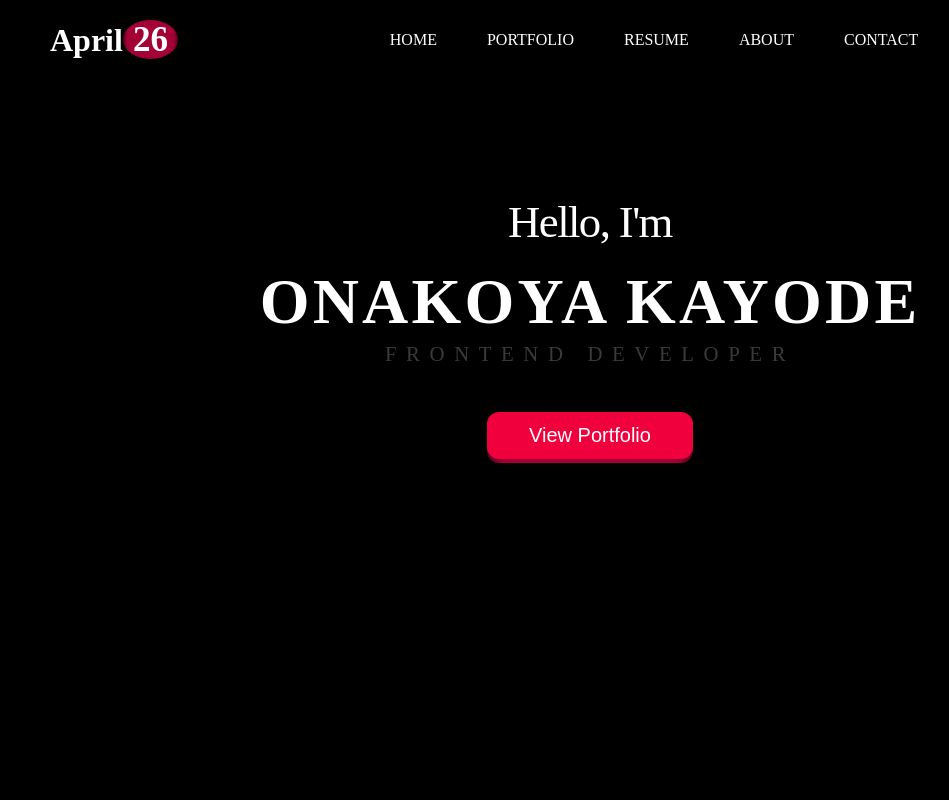
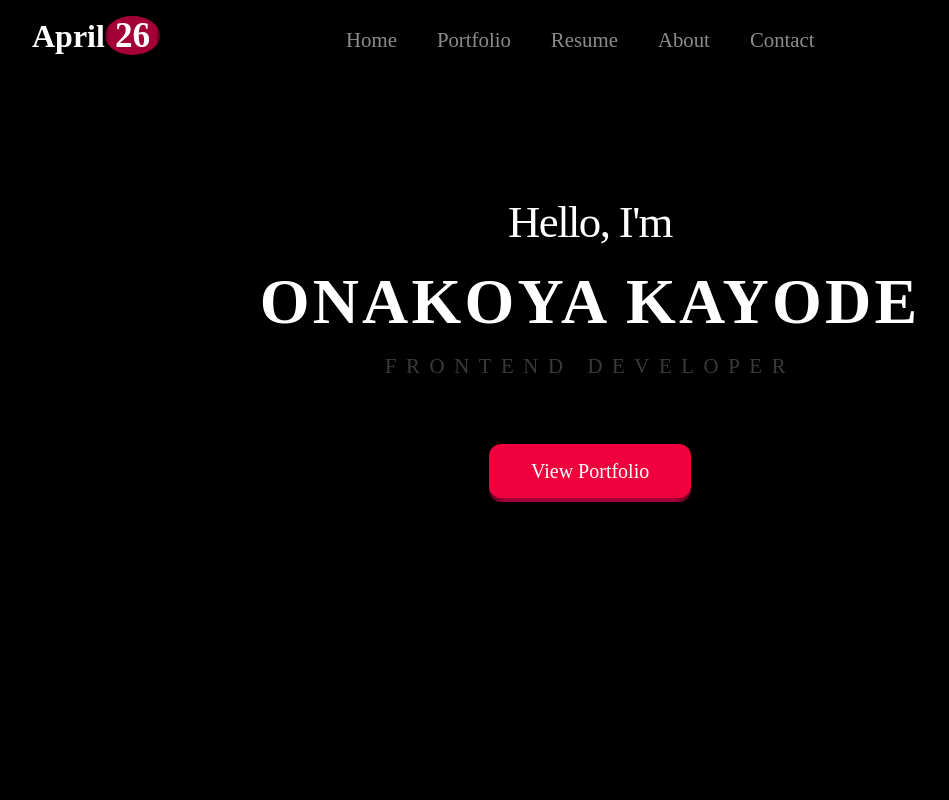
Before and after one commit to onakoyakayode/my-portfolio, a React (Create React App) app: page / in a window 1280 px wide. Shown: the top 800 px of the page, without its empty margins (50-999 px from the left). Built offline with nearby package versions, Linux system fonts and the light colour scheme; a web font is replaced by a local one.

Commit message:
add boostrap toggle-button

```diff
--- a/package.json
+++ b/package.json
@@ -6,7 +6,9 @@
     "@testing-library/jest-dom": "^5.16.4",
     "@testing-library/react": "^13.3.0",
     "@testing-library/user-event": "^13.5.0",
+    "bootstrap": "^5.1.3",
     "react": "^18.2.0",
+    "react-bootstrap": "^2.4.0",
     "react-dom": "^18.2.0",
     "react-scripts": "5.0.1",
     "web-vitals": "^2.1.4"
--- a/public/index.html
+++ b/public/index.html
@@ -41,16 +41,3 @@
     -->
   </body>
 </html>
-
-<script>
-  const button = document.querySelector(".nav-items-list");
-    function toggleButton() {
-        if (button.style.left === "-100%") {
-            button.style.left = "0%";
-        } else {
-            button.style.left = "-100%"
-        }
-
-    }
-    console.log(button)
-</script>
--- a/src/App.js
+++ b/src/App.js
@@ -1,4 +1,5 @@
 import React from "react"
+import 'bootstrap/dist/css/bootstrap.min.css';
 import Experience from "./components/Experience";
 import Header from "./components/Header";
 import Portfolio from "./components/Portofolio";
--- a/src/components/About.js
+++ b/src/components/About.js
@@ -7,7 +7,7 @@ import linkedin from "../icons/linkedins.svg"
 export default function About(props) {
 
      return (
-        <div className='section about'>
+        <div className='section about' id="about">
             <h2 className='about-title'>What my clients has to say about me</h2>
             <div className='about-client'>
                 <img src={props.Image} className="client 1" alt="client" />
--- a/src/components/Footer.js
+++ b/src/components/Footer.js
@@ -7,7 +7,7 @@ import linkedin from "../icons/linkedins.svg"
 
 export default function Footer() {
     return (
-        <footer className="footer section">
+        <footer className="footer section" id="contact">
             <div className="social-icons">
                 <img src={github} className="social-icon-github" alt="github"/>
                 <img src={discord} className="social-icon-discord" alt="discord"/>
--- a/src/components/Header.js
+++ b/src/components/Header.js
@@ -3,7 +3,7 @@ import Navbar from "./Navbar";
 
 export default function Header() {
     return (
-        <header className="header">
+        <header className="header" id="home">
             <Navbar />
             <div className="header-container">
                 <h1 className="header-title">Hello, I'm <span className="header-title-name">Onakoya Kayode</span></h1>
--- a/src/components/Navbar.js
+++ b/src/components/Navbar.js
@@ -1,31 +1,59 @@
 import React from "react"
-import navButton from "../icons/list.svg"
-
-export default function Navbar() {
-
-    const button = document.querySelector(".nav-items-list");
-    function toggleButton() {
-        if (button.style.left === "-100%") {
-            button.style.left = "0%";
-        } else {
-            button.style.left = "-100%"
-        }
-
-    }
-    console.log(button)
+// import navButton from "../icons/list.svg"
+import Container from 'react-bootstrap/Container';
+import Nav from 'react-bootstrap/Nav';
+import Navbar from 'react-bootstrap/Navbar';
 
 
-    return (
-        <nav  className="nav section">
-            <h1 className="nav-title">April<span className="nav-26">26</span></h1>
-            <ul className="nav-items-list" id="nav--items">
-                <li className="nav--list">Home</li>
-                <li>Portfolio</li>
-                <li>Resume</li>
-                <li>About</li>
-                <li>Contact</li>
-            </ul>
-            <img src={navButton} onClick={toggleButton} className="nav--toggleButton" alt="button"/>
-        </nav>
-    )
+function BasicExample() {
+  return (
+    <Navbar variant="dark" expand="lg" className="nav" id="navbar">
+        <Container>
+            <Navbar.Brand href="#home"> <h1 className="nav-title">April<span className="nav-26">26</span></h1></Navbar.Brand>
+            <Navbar.Toggle aria-controls="basic-navbar-nav" />
+            <Navbar.Collapse id="basic-navbar-nav">
+            <Nav className="me-auto" id="nav-items">
+                <Nav.Link href="#home">Home</Nav.Link>
+                <Nav.Link href="#portfolio">Portfolio</Nav.Link>
+                <Nav.Link href="#resume">Resume</Nav.Link>
+                <Nav.Link href="#about">About</Nav.Link>
+                <Nav.Link href="#contact">Contact</Nav.Link>
+            </Nav>
+            </Navbar.Collapse>
+        </Container>
+    </Navbar>
+  );
 }
+
+export default BasicExample;
+
+
+
+
+// export default function Navbar() {
+
+//     // const button = document.querySelector(".nav-items-list");
+//     // function toggleButton() {
+//     //     if (button.style.left === "-100%") {
+//     //         button.style.left = "0%";
+//     //     } else {
+//     //         button.style.left = "-100%"
+//     //     }
+
+//     // }
+
+
+//     // return (
+//     //     <nav  className="nav section">
+//     //         <h1 className="nav-title">April<span className="nav-26">26</span></h1>
+//     //         <ul className="nav-items-list" id="nav--items">
+//     //             <li className="nav--list">Home</li>
+//     //             <li>Portfolio</li>
+//     //             <li>Resume</li>
+//     //             <li>About</li>
+//     //             <li>Contact</li>
+//     //         </ul>
+//     //         <img src={navButton} className="nav--toggleButton" alt="button"/>
+//     //     </nav>
+//     // )
+// }
--- a/src/components/Portofolio.js
+++ b/src/components/Portofolio.js
@@ -19,7 +19,7 @@ export default function Portfolio() {
 
 
     return (
-        <div>
+        <div id='portfolio'>
             <h1 className='portfolio-title'>Portfolio</h1>
             <section className="portfolio">
                 {work}
--- a/src/components/Resume.js
+++ b/src/components/Resume.js
@@ -4,7 +4,7 @@ import Specialize from "./Specialize";
 
 export default function Resume() {
     return (
-        <div className="section resume">
+        <div className="section resume" id="resume">
             <h3 className="resume-title">What I Do</h3>
             <h2 className="resume-specialize">Specializing in</h2>
             <Specialize />
--- a/src/style.css
+++ b/src/style.css
@@ -30,8 +30,58 @@ section {
     align-items: center;
     height: 80px;
     background-color: transparent;
-    color: white;
     position: relative;
+}
+
+#navbar{
+    background: transparent;
+    display: flex;
+}
+
+
+.navbar>.container {
+    display: flex;
+    justify-content: space-between;
+    align-items: center;
+}
+
+#nav-items {
+    margin-inline-start: 150px;
+}
+
+@media only screen and (max-width: 600px) {
+    #nav-items {
+        width: 100%;
+        margin-inline-start: 0;
+        background-color: rgb(0, 0, 0);
+        height: 90vh;
+        position: absolute;
+        z-index: 10;
+        top: 0;
+        left: 0;
+        padding-block: 70px 30px;
+        transition: 0.4s all ease-in-out;
+    }
+}
+
+#nav-items > * {
+    padding-inline: 20px;
+    font-size: 1.3rem;
+    margin-inline: auto;
+}
+
+@media only screen and (max-width: 600px) {
+    #nav-items > * {
+        padding-inline: 0px;
+        font-size: 1.2rem;
+        margin-block: 25px;
+    }
+}
+
+.navbar-dark .navbar-toggler {
+    color: hsl(345deg 100% 47%);
+    border-color: hsl(345deg 100% 47%);
+    z-index: 99;
 }
 
 @media only screen and (max-width: 600px) {
@@ -801,7 +851,7 @@ section {
     background-color: #fff;
     border-radius: 50px;
     position: absolute;
-    bottom: 10px;
+    bottom: -60px;
     left: 18%;
 }
 
@@ -896,10 +946,10 @@ section {
 .vertical-line {
     background-color: #fff;
     width: 2px;
-    height: 557px;
+    height: 553px;
     position: absolute;
     left: 48.7%;
-    top: 15.2%;
+    top: 15.3%;
 }
 
 @media only screen and (max-width: 600px) {
```
Also changed, not shown: 1 other file (tests, documents, lock files or other folders).
